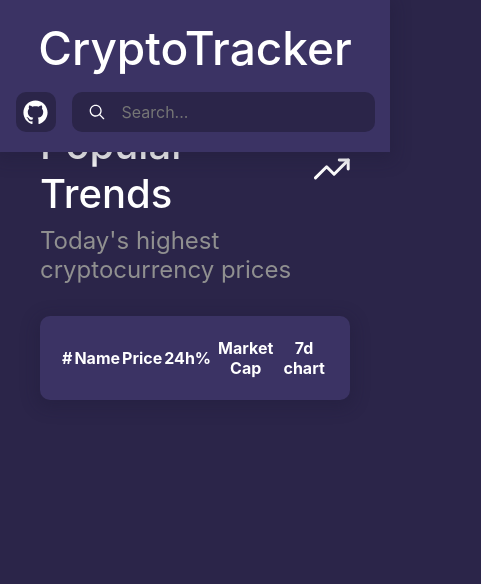
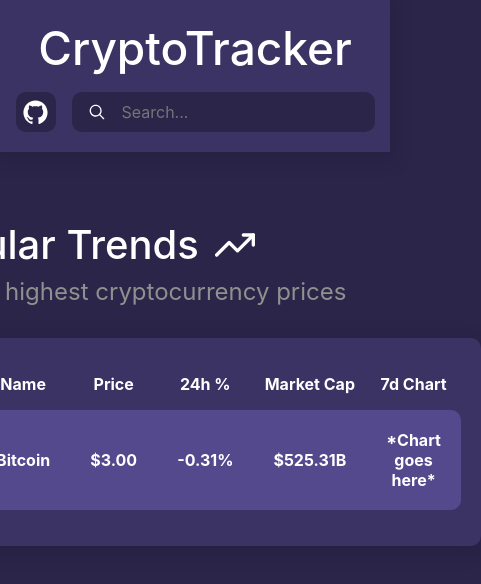
Before and after one commit to KennethOnuorah/CryptoTracker, a React (Vite) app: page / in a window 390 px wide. Shown: the top 584 px of the page, 481 px wide, since content can reach past the window. Built offline with nearby package versions, Linux system fonts and the light colour scheme.

Commit message:
Charts, tables, mobile responsiveness, env example

```diff
--- a/src/components/Body/Body.css
+++ b/src/components/Body/Body.css
@@ -1,3 +1,9 @@
 .body{
   margin-top: 100px;
 }
+
+@media screen and (max-width: 590px) {
+  .body{
+    margin-top: 200px;
+  }
+}
--- a/src/components/Body/CurrencyTable/CurrencyTable.css
+++ /dev/null
@@ -1,7 +0,0 @@
-.currencyTable{
-  padding: 20px;
-  border-radius: 10px;
-  color: white;
-  background-color: #3B3364;
-  box-shadow: 0px 4px 16px 4px #1e1a3448;
-}
--- a/src/components/Body/CurrencyTable/CurrencyTable.tsx
+++ /dev/null
@@ -1,20 +0,0 @@
-import "./CurrencyTable.css"
-
-interface CurrencyTableProps{
-  fields: string[],
-  removableFields?: string[]
-}
-
-const CurrencyTable = ({ fields } : CurrencyTableProps) => {
-  return (
-    <table className="currencyTable">
-      <tr>
-        {fields.map((f) => <th>{f}</th>)}
-      </tr>
-      <tbody>
-      </tbody>
-    </table>
-  )
-}
-
-export default CurrencyTable
--- a/src/components/Body/HomePage/PopularTrends/PopularTrends.css
+++ b/src/components/Body/HomePage/Chart/Chart.css
@@ -1,16 +1,16 @@
-.popularTrends{
+.chart{
   display: flex;
   flex-direction: column;
   gap: 2rem;
 }
 
-.popularTrends .heading{
+.chart .heading{
   display: flex;
   flex-direction: column;
   gap: 0.5rem;
 }
 
-.popularTrends .heading .title{
+.chart .heading .title{
   display: flex;
   align-items: center;
   gap: 1rem;
@@ -19,7 +19,7 @@
   font-weight: 500;
 }
 
-.popularTrends .heading .subtitle{
+.chart .heading .subtitle{
   font-size: x-large;
   color: rgb(144, 144, 144);
 }
--- /dev/null
+++ b/src/components/Body/HomePage/Chart/Chart.tsx
@@ -0,0 +1,30 @@
+import CurrencyTable from "./CurrencyTable/CurrencyTable"
+
+import "./Chart.css"
+
+interface ChartProps{
+  title: string,
+  subtitle?: string,
+  icon: JSX.Element,
+}
+
+const Chart = ({ title, subtitle, icon } : ChartProps) => {
+  return (
+    <section className='chart'>
+      <div className="heading">
+        <title className='title'>
+          {title}
+          {icon}
+        </title>
+        <div className="subtitle">
+          {subtitle}
+        </div>
+      </div>
+      <CurrencyTable
+        fields={["#", "Name", "Price", "24h %", "Market Cap", "7d Chart"]}
+      />
+    </section>
+  )
+}
+
+export default Chart
--- /dev/null
+++ b/src/components/Body/HomePage/Chart/CurrencyTable/CurrencyTable.css
@@ -0,0 +1,29 @@
+.currencyTable{
+  padding: 20px;
+  border-radius: 10px;
+  color: white;
+  background-color: #3B3364;
+  box-shadow: 0px 4px 16px 4px #1e1a3448;
+  border-spacing: 0 1rem;
+}
+
+.currencyTable .tableEntry{
+  background-color: #55498e;
+  gap: 1rem;
+}
+
+.tableEntry th{
+  padding: 20px;
+  border-left: none;
+  border-right: none;
+}
+
+.tableEntry th:nth-child(1){
+  border-top-left-radius: 10px;
+  border-bottom-left-radius: 10px;
+}
+
+.tableEntry th:nth-last-child(1){
+  border-top-right-radius: 10px;
+  border-bottom-right-radius: 10px;
+}
--- /dev/null
+++ b/src/components/Body/HomePage/Chart/CurrencyTable/CurrencyTable.tsx
@@ -0,0 +1,31 @@
+import "./CurrencyTable.css"
+
+interface CurrencyTableProps{
+  fields: string[],
+  apiLink?: string,
+}
+/**
+ * A table that displays a list of cryptocurrency information from an API
+*/
+const CurrencyTable = ({ fields } : CurrencyTableProps) => {
+  return (
+    <table className="currencyTable">
+      <tr>
+        {fields.map((f) => <th>{f}</th>)}
+      </tr>
+      <tbody>
+        {/* Should be its own component (maybe) */}
+        <tr className="tableEntry">
+          <th>1</th>
+          <th>Bitcoin</th>
+          <th>$3.00</th>
+          <th>-0.31%</th>
+          <th>$525.31B</th>
+          <th>*Chart goes here*</th>
+        </tr>
+      </tbody>
+    </table>
+  )
+}
+
+export default CurrencyTable
--- a/src/components/Body/HomePage/HomePage.css
+++ b/src/components/Body/HomePage/HomePage.css
@@ -1,3 +1,10 @@
 .homepage {
   padding: 20px 40px;
 }
+
+@media screen and (max-width: 590px) {
+  .homepage {
+    display: flex;
+    justify-content: center;
+  }
+}
--- a/src/components/Body/HomePage/HomePage.tsx
+++ b/src/components/Body/HomePage/HomePage.tsx
@@ -1,11 +1,17 @@
-import PopularTrends from "./PopularTrends/PopularTrends"
+import Chart from "./Chart/Chart"
+
+import { FiTrendingUp as TrendIcon } from 'react-icons/fi'
 
 import "./HomePage.css"
 
 const HomePage = () => {
   return (
     <section className="homepage">
-      <PopularTrends/>
+      <Chart
+        title="Popular Trends"
+        subtitle="Today's highest cryptocurrency prices"
+        icon={<TrendIcon/>}
+      />
     </section>
   )
 }
--- a/src/components/Body/HomePage/PopularTrends/PopularTrends.tsx
+++ /dev/null
@@ -1,25 +0,0 @@
-import CurrencyTable from '../../CurrencyTable/CurrencyTable'
-import { FiTrendingUp as TrendIcon } from 'react-icons/fi'
-
-import "./PopularTrends.css"
-
-const PopularTrends = () => {
-  return (
-    <section className='popularTrends'>
-      <div className="heading">
-        <title className='title'>
-          Popular Trends
-          <TrendIcon/>
-        </title>
-        <div className="subtitle">
-          Today's highest cryptocurrency prices
-        </div>
-      </div>
-      <CurrencyTable
-        fields={["#", "Name", "Price", "24h%", "Market Cap", "7d chart"]}
-      />
-    </section>
-  )
-}
-
-export default PopularTrends
```
Also changed, not shown: 1 other file (tests, documents, lock files or other folders).
